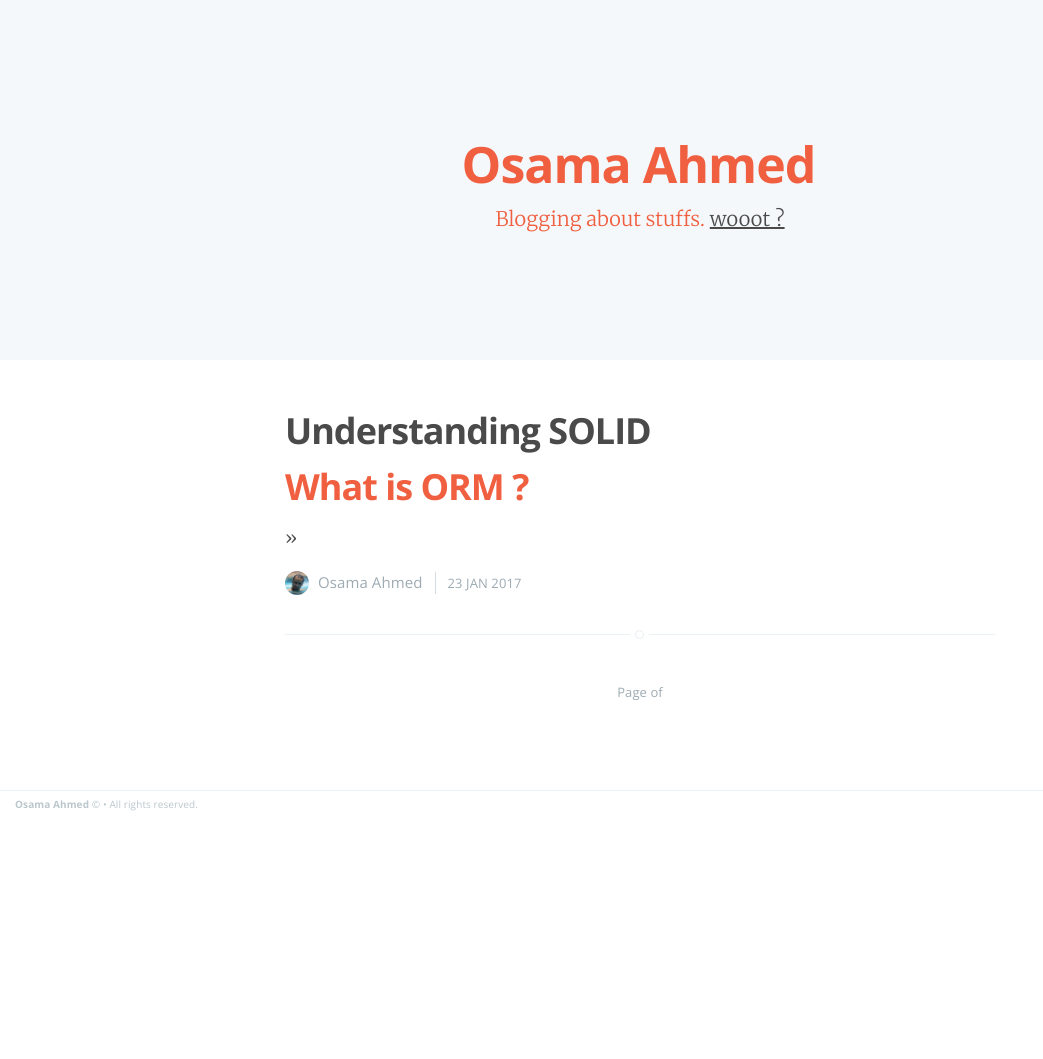
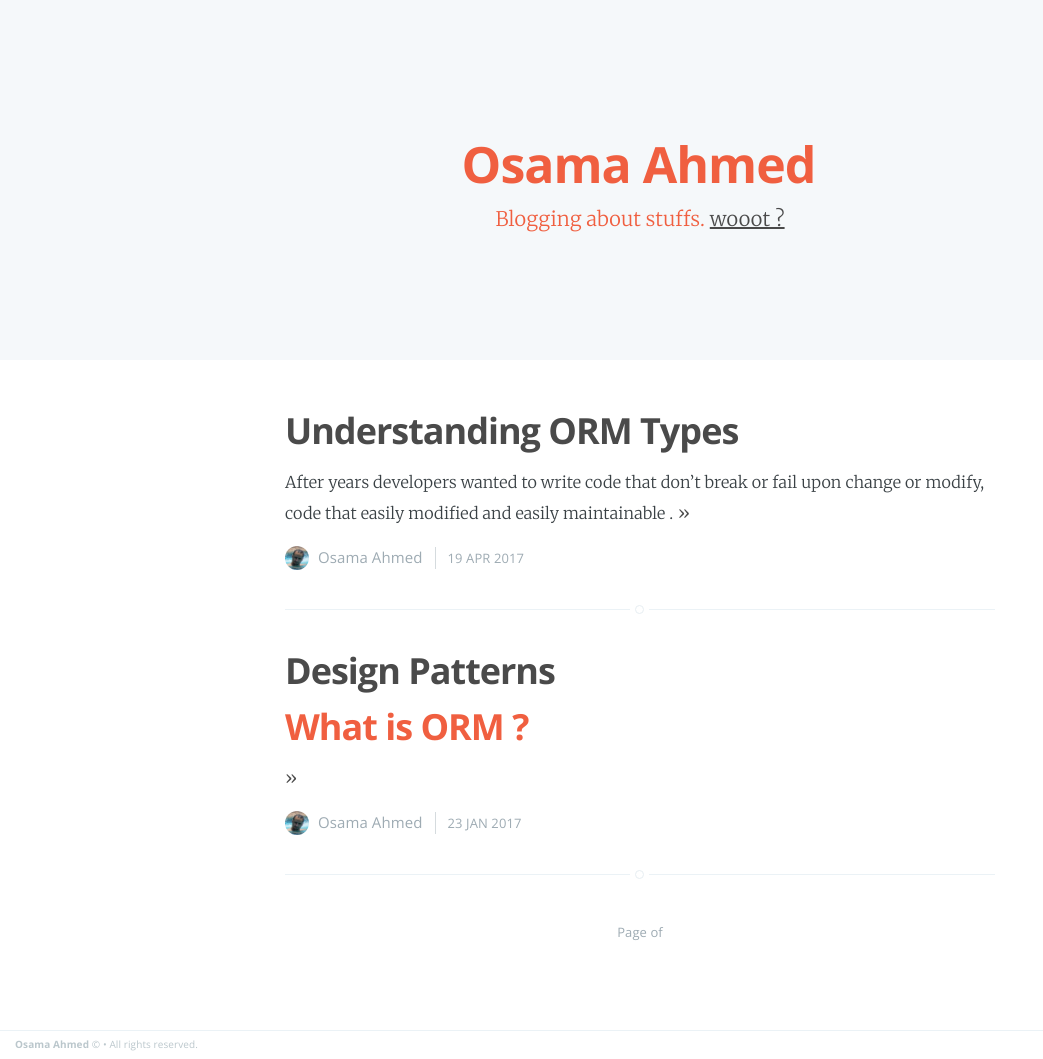
Before and after one commit to oaattia/My-Website, a Jekyll site: the page built from blog.html, in a window 1280 px wide. Shown: the whole page, without its empty margins (0-1043 px from the left). Built offline with Jekyll 4.4.1, drawn with Linux system fonts in a browser that asks for light colours; before the commit the page ends 900 px from its top, so only the background shows below that.

Commit message:
edit the posts

```diff
--- a/_posts/2017-01-23-design-patterns.md
+++ b/_posts/2017-01-23-design-patterns.md
@@ -1,6 +1,6 @@
 ---
 layout: post
-title:  "Understanding SOLID"
+title:  "Design Patterns"
 ---
 
 
--- /dev/null
+++ b/_posts/2017-04-19-what-is-orm.md
@@ -0,0 +1,18 @@
+---
+layout: post
+title:  "Understanding ORM Types"
+---
+
+After years developers wanted to write code that don't break or fail upon change or modify, code that easily modified and easily maintainable .
+
+So design patterns was the solution for that, so what is design patterns ?
+
+>in software engineering, a design pattern is a general repeatable solution to a commonly occurring problem in software design. A design pattern isn't a finished design that can be transformed directly into code. It is a description or template for how to solve a problem that can be used in many different situations.
+
+#### Design patterns categories :
+
+- Creational Patterns
+- Structural Patterns
+- Behavioral Patterns
+
+in the next post i will write more in details about the design patterns itself . and how to implement it .
```
